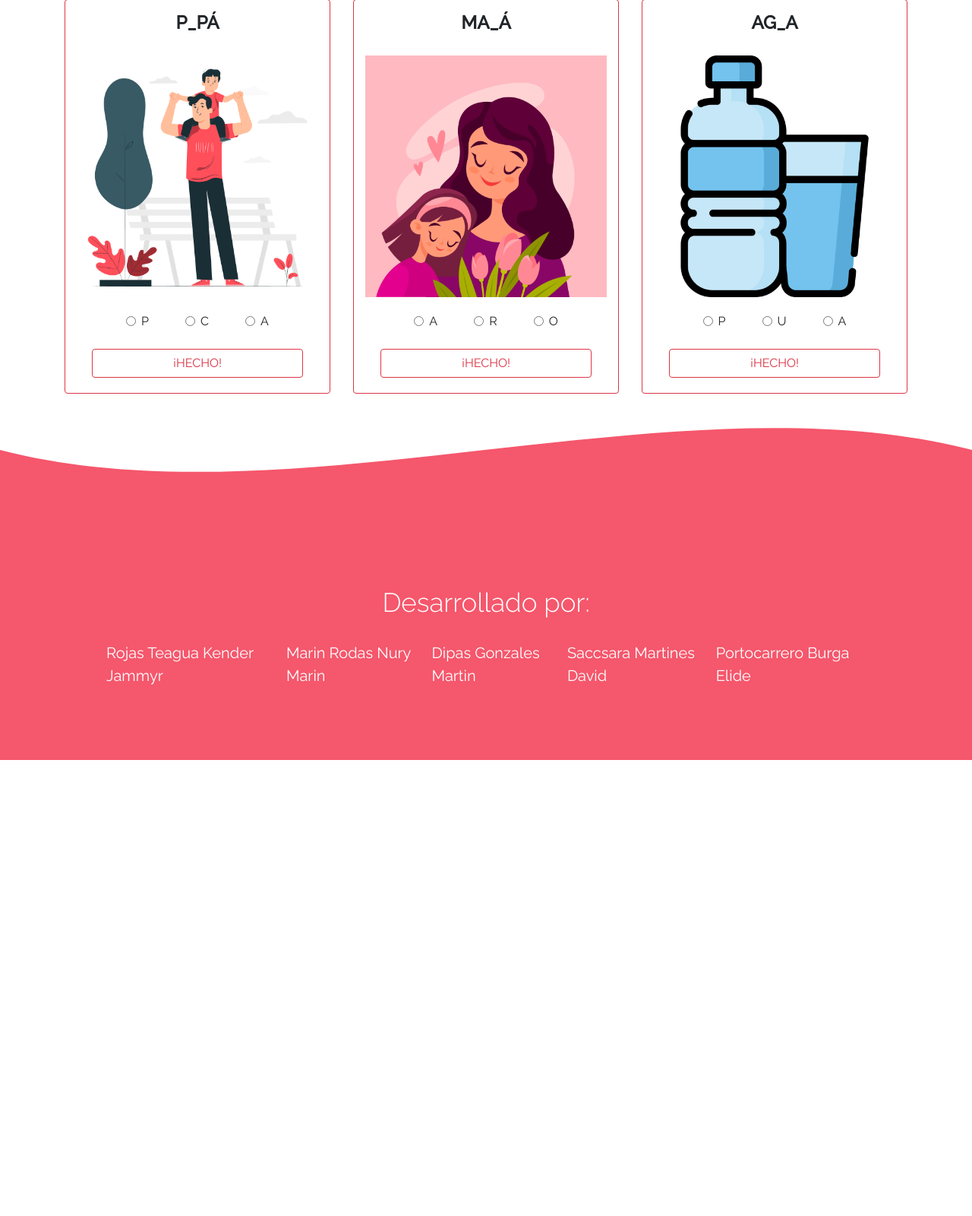
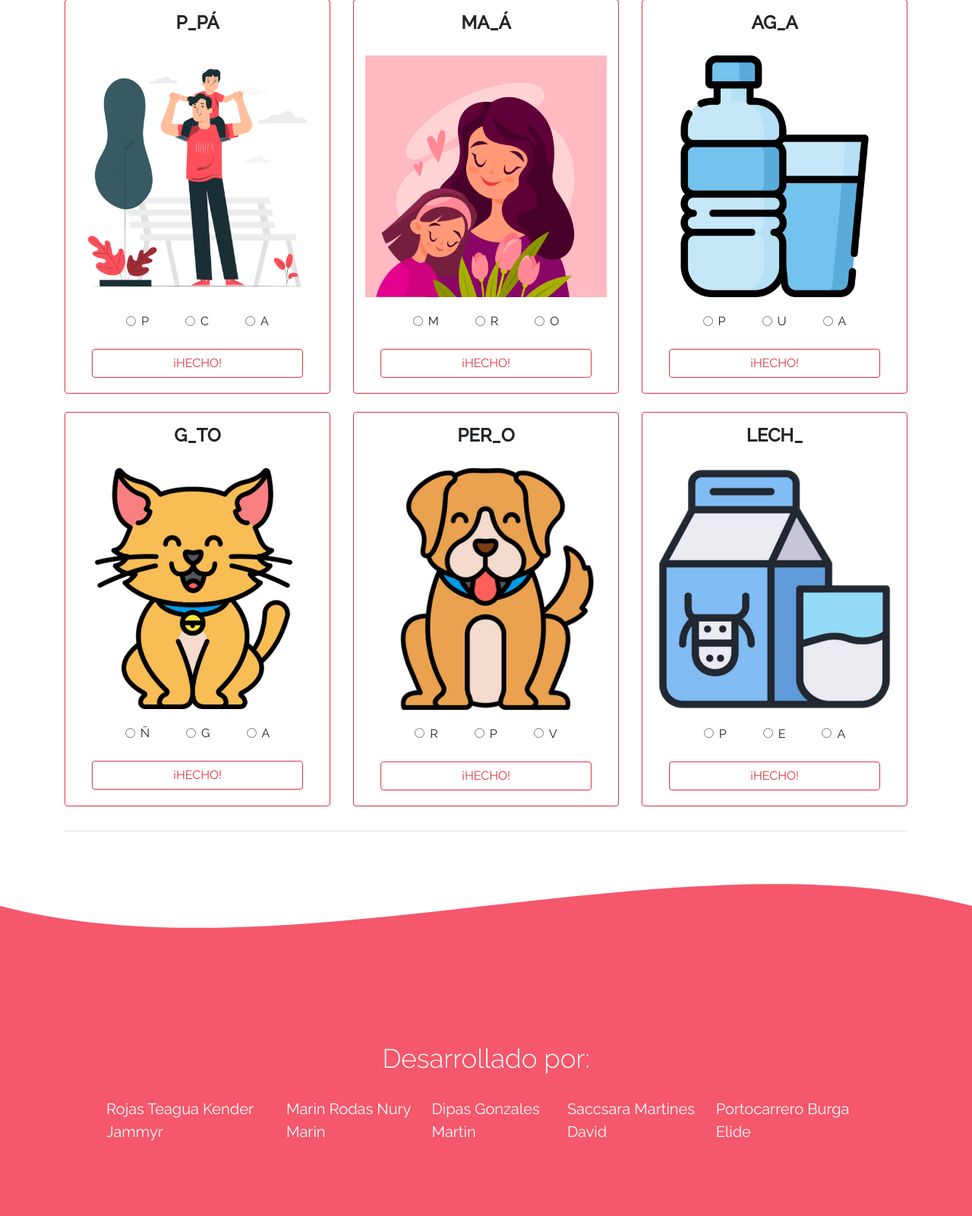
Before and after one commit to JAMMYRROJAS/gestion_project, a PHP site: page /abecedario.php in a window 1280 px wide. Shown: the part 1892-3492 px from the top of the page at 76% size. Before the commit the page ends 2892 px from the top, so only its background shows below. Run offline with PHP 8.4, Linux system fonts and the light colour scheme; some libraries are stand-ins or nearby versions.

Commit message:
Abecedario_completado

```diff
--- a/abecedario.php
+++ b/abecedario.php
@@ -28,6 +28,15 @@
     <div class="container">
         <?php include_once 'ejercicios/completa_letra.php' ?>
     </div>
+
+    <div class="container">
+        <div class="dropdown-divider border-top border-3 mb-4"></div>
+
+        <br>
+
+        <?php include_once 'ejercicios/completa_crucigrama.php' ?>
+    </div>
+
 
 
     <div class="svg-wave" style="height: 150px; overflow: hidden;"><svg viewBox="0 0 500 150" preserveAspectRatio="none"
--- a/ejercicios/completa_letra.php
+++ b/ejercicios/completa_letra.php
@@ -1,26 +1,4 @@
 <div class="card-deck">
-
-    <script>
-        function validate() {
-            var elementosRadio = document.getElementsByName("radioGroup");
-            var textoSeleccionado = "";
-            event.preventDefault();
-
-            for (var i = 0; i < elementosRadio.length; i++) {
-                if (elementosRadio[i].checked) {
-                    textoSeleccionado = elementosRadio[i].value;
-                    break;
-                }
-            }
-
-            if (textoSeleccionado == "right"){
-                Swal.fire('😁', '¡Buen trabajo!','success')
-            }else{
-                Swal.fire('😟', 'Inténtalo de nuevo', 'error');
-            }
-        }
-    </script>
-
     <div class="card border-danger col-md-4 mb-4 display-flex">
         <h4 class="card-title font-weight-bold text-center p-3">P_PÁ</h4>
 
@@ -31,26 +9,26 @@
         <div class="card-body">
             <div class="row justify-content-center">
                 <div class="form-check mx-4">
-                    <input class="form-check-input" type="radio" name="radioGroup" id="exampleRadios1" value="P">
+                    <input class="form-check-input" type="radio" name="radioGroup1" id="exampleRadios1" value="P">
                     <label class="form-check-label" for="exampleRadios1">
                         P
                     </label>
                 </div>
                 <div class="form-check mx-4">
-                    <input class="form-check-input" type="radio" name="radioGroup" id="exampleRadios2" value="C">
+                    <input class="form-check-input" type="radio" name="radioGroup1" id="exampleRadios2" value="C">
                     <label class="form-check-label" for="exampleRadios2">
                         C
                     </label>
                 </div>
                 <div class="form-check mx-4">
-                    <input class="form-check-input" type="radio" name="radioGroup" id="exampleRadios3" value="right">
+                    <input class="form-check-input" type="radio" name="radioGroup1" id="exampleRadios3" value="right">
                     <label class="form-check-label" for="exampleRadios3">
                         A
                     </label>
                 </div>
 
             </div>
-            <a onclick="validate()" href="" class="btn btn-outline-danger btn-block mt-4">¡HECHO!</a>
+            <a onclick="validate(1)" href="" class="btn btn-outline-danger btn-block mt-4">¡HECHO!</a>
         </div>
     </div>
 
@@ -64,26 +42,26 @@
         <div class="card-body">
             <div class="row justify-content-center">
                 <div class="form-check mx-4">
-                    <input class="form-check-input" type="radio" name="radioGroup" id="exampleRadios1" value="right">
+                    <input class="form-check-input" type="radio" name="radioGroup2" id="exampleRadios1" value="right">
                     <label class="form-check-label" for="exampleRadios1">
-                        A
+                        M
                     </label>
                 </div>
                 <div class="form-check mx-4">
-                    <input class="form-check-input" type="radio" name="radioGroup" id="exampleRadios2" value="C">
+                    <input class="form-check-input" type="radio" name="radioGroup2" id="exampleRadios2" value="C">
                     <label class="form-check-label" for="exampleRadios2">
                         R
                     </label>
                 </div>
                 <div class="form-check mx-4">
-                    <input class="form-check-input" type="radio" name="radioGroup" id="exampleRadios3" value="O">
+                    <input class="form-check-input" type="radio" name="radioGroup2" id="exampleRadios3" value="O">
                     <label class="form-check-label" for="exampleRadios3">
                         O
                     </label>
                 </div>
 
             </div>
-            <a onclick="validate()" href="" class="btn btn-outline-danger btn-block mt-4">¡HECHO!</a>
+            <a onclick="validate(2)" href="" class="btn btn-outline-danger btn-block mt-4">¡HECHO!</a>
         </div>
     </div>
 
@@ -97,26 +75,148 @@
         <div class="card-body">
             <div class="row justify-content-center">
                 <div class="form-check mx-4">
-                    <input class="form-check-input" type="radio" name="radioGroup" id="exampleRadios1" value="P">
+                    <input class="form-check-input" type="radio" name="radioGroup3" id="exampleRadios1" value="P">
                     <label class="form-check-label" for="exampleRadios1">
                         P
                     </label>
                 </div>
                 <div class="form-check mx-4">
-                    <input class="form-check-input" type="radio" name="radioGroup" id="exampleRadios2" value="right">
+                    <input class="form-check-input" type="radio" name="radioGroup3" id="exampleRadios2" value="right">
                     <label class="form-check-label" for="exampleRadios2">
                         U
                     </label>
                 </div>
                 <div class="form-check mx-4">
-                    <input class="form-check-input" type="radio" name="radioGroup" id="exampleRadios3" value="A">
+                    <input class="form-check-input" type="radio" name="radioGroup3" id="exampleRadios3" value="A">
                     <label class="form-check-label" for="exampleRadios3">
                         A
                     </label>
                 </div>
 
             </div>
-            <a onclick="validate()" href="" class="btn btn-outline-danger btn-block mt-4">¡HECHO!</a>
+            <a onclick="validate(3)" href="" class="btn btn-outline-danger btn-block mt-4">¡HECHO!</a>
         </div>
     </div>
 </div>
+
+<div class="card-deck">
+    <div class="card border-danger col-md-4 mb-4 display-flex">
+        <h4 class="card-title font-weight-bold text-center p-3">G_TO</h4>
+
+        <div>
+            <img src="img/gato.png" style="width: 100%;" alt="Imagen gato">
+        </div>
+
+        <div class="card-body">
+            <div class="row justify-content-center">
+                <div class="form-check mx-4">
+                    <input class="form-check-input" type="radio" name="radioGroup4" id="exampleRadios1" value="P">
+                    <label class="form-check-label" for="exampleRadios1">
+                        Ñ
+                    </label>
+                </div>
+                <div class="form-check mx-4">
+                    <input class="form-check-input" type="radio" name="radioGroup4" id="exampleRadios2" value="C">
+                    <label class="form-check-label" for="exampleRadios2">
+                        G
+                    </label>
+                </div>
+                <div class="form-check mx-4">
+                    <input class="form-check-input" type="radio" name="radioGroup4" id="exampleRadios3" value="right">
+                    <label class="form-check-label" for="exampleRadios3">
+                        A
+                    </label>
+                </div>
+
+            </div>
+            <a onclick="validate(4)" href="" class="btn btn-outline-danger btn-block mt-4">¡HECHO!</a>
+        </div>
+    </div>
+
+    <div class="card border-danger col-md-4 mb-4 display-flex">
+        <h4 class="card-title font-weight-bold text-center p-3">PER_O</h4>
+
+        <div>
+            <img src="img/perro.png" style="width: 100%;" alt="Imagen Perro">
+        </div>
+
+        <div class="card-body">
+            <div class="row justify-content-center">
+                <div class="form-check mx-4">
+                    <input class="form-check-input" type="radio" name="radioGroup5" id="exampleRadios1" value="right">
+                    <label class="form-check-label" for="exampleRadios1">
+                        R
+                    </label>
+                </div>
+                <div class="form-check mx-4">
+                    <input class="form-check-input" type="radio" name="radioGroup5" id="exampleRadios2" value="C">
+                    <label class="form-check-label" for="exampleRadios2">
+                        P
+                    </label>
+                </div>
+                <div class="form-check mx-4">
+                    <input class="form-check-input" type="radio" name="radioGroup5" id="exampleRadios3" value="O">
+                    <label class="form-check-label" for="exampleRadios3">
+                        V
+                    </label>
+                </div>
+
+            </div>
+            <a onclick="validate(5)" href="" class="btn btn-outline-danger btn-block mt-4">¡HECHO!</a>
+        </div>
+    </div>
+
+    <div class="card border-danger col-md-4 mb-4 display-flex">
+        <h4 class="card-title font-weight-bold text-center p-3">LECH_</h4>
+
+        <div>
+            <img src="img/leche.png" style="width: 100%;" alt="Imagen Leche">
+        </div>
+
+        <div class="card-body">
+            <div class="row justify-content-center">
+                <div class="form-check mx-4">
+                    <input class="form-check-input" type="radio" name="radioGroup6" id="exampleRadios1" value="P">
+                    <label class="form-check-label" for="exampleRadios1">
+                        P
+                    </label>
+                </div>
+                <div class="form-check mx-4">
+                    <input class="form-check-input" type="radio" name="radioGroup6" id="exampleRadios2" value="right">
+                    <label class="form-check-label" for="exampleRadios2">
+                        E
+                    </label>
+                </div>
+                <div class="form-check mx-4">
+                    <input class="form-check-input" type="radio" name="radioGroup6" id="exampleRadios3" value="A">
+                    <label class="form-check-label" for="exampleRadios3">
+                        A
+                    </label>
+                </div>
+
+            </div>
+            <a onclick="validate(6)" href="" class="btn btn-outline-danger btn-block mt-4">¡HECHO!</a>
+        </div>
+    </div>
+</div>
+
+<script>
+    function validate(num) {
+        var elementosRadio = document.getElementsByName(`radioGroup${num}`);
+        var textoSeleccionado = "";
+        event.preventDefault();
+
+        for (var i = 0; i < elementosRadio.length; i++) {
+            if (elementosRadio[i].checked) {
+                textoSeleccionado = elementosRadio[i].value;
+                break;
+            }
+        }
+
+        if (textoSeleccionado == "right") {
+            Swal.fire('😁', '¡Buen trabajo!', 'success')
+        } else {
+            Swal.fire('😟', 'Inténtalo de nuevo', 'error');
+        }
+    }
+</script>
--- a/index.php
+++ b/index.php
@@ -46,7 +46,7 @@
         </svg>
     </div>
 
-<?php include_once 'layouts/footerIndex.php';  ?>
+<?php include_once 'layouts/footer.php';  ?>
 </body>
 
 </html>
```
Also changed, not shown: ejercicios/completa_crucigrama.php (added), ejercicios/crucigrama.js (added), img/gato.png (added), img/leche.png (added), img/perro.png (added), 1 other file.
